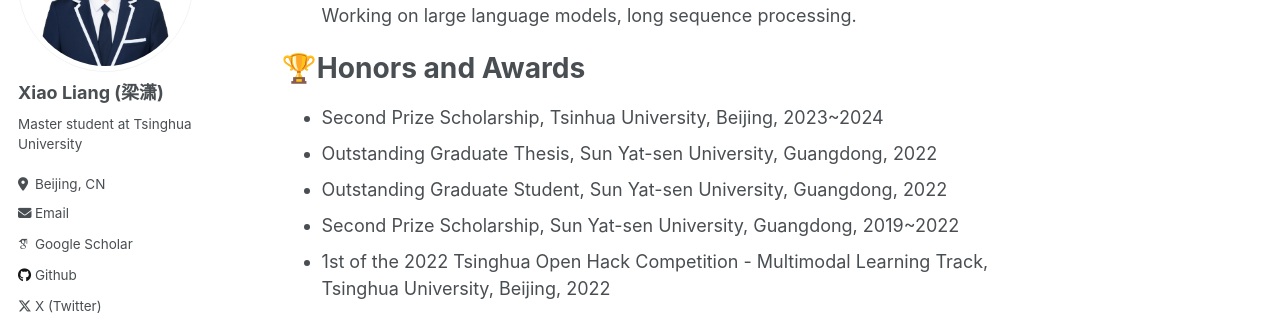
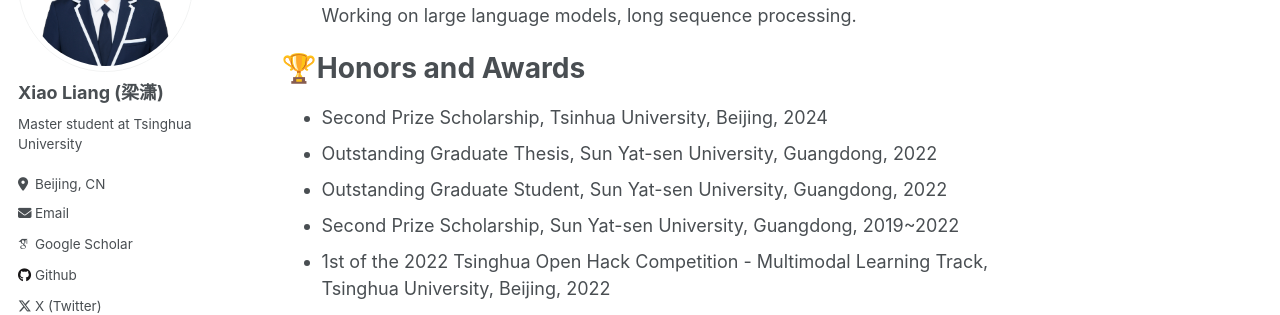
Before and after one commit to MasterVito/MasterVito.github.io, a Jekyll site: the page built from _pages/about.md, in a window 1280 px wide and 900 px high, scrolled down 2336 px. Shown: the part 209-524 px from the top of the window. Built offline with Jekyll 4.4.1, drawn with Linux system fonts in a browser that asks for light colours; some web fonts are replaced.

Commit message:
rephase_pdf_address

```diff
--- a/_pages/about.md
+++ b/_pages/about.md
@@ -185,7 +185,7 @@
 
 🏆Honors and Awards
 ======
-- Second Prize Scholarship, Tsinhua University, Beijing, 2023~2024
+- Second Prize Scholarship, Tsinhua University, Beijing, 2024
 - Outstanding Graduate Thesis, Sun Yat-sen University, Guangdong, 2022
 - Outstanding Graduate Student, Sun Yat-sen University, Guangdong, 2022
 - Second Prize Scholarship, Sun Yat-sen University, Guangdong, 2019~2022
```
